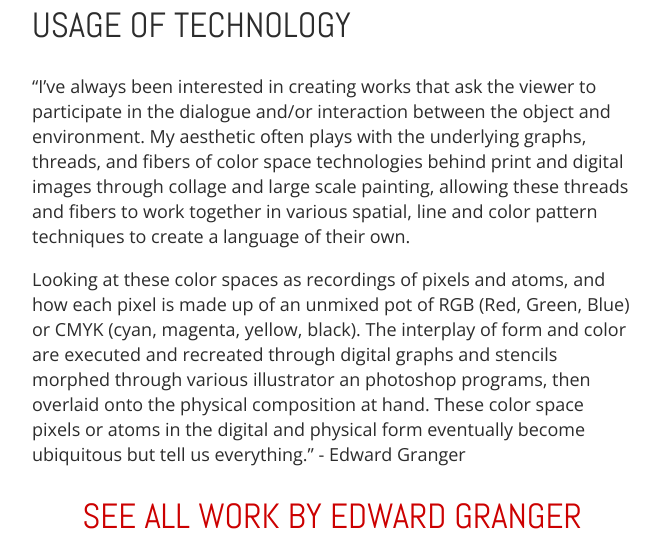
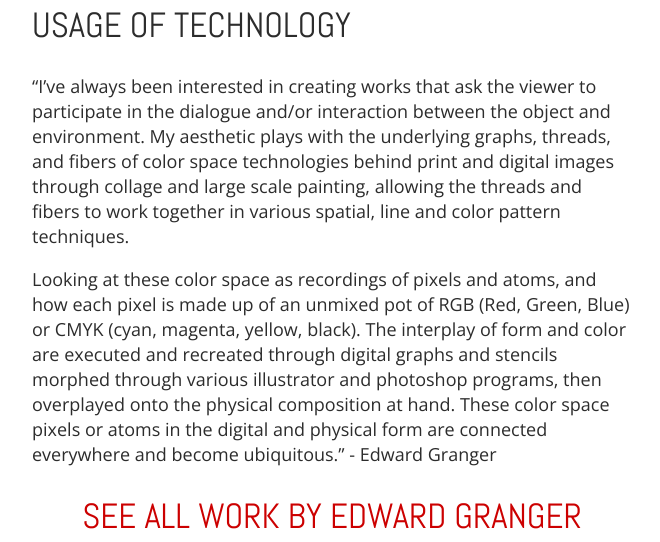
Before and after one commit to technologyashands/technologyashands.github.io, a Jekyll site: the page built from _artists/edward-granger.md, in a window 1280 px wide and 900 px high, scrolled down 771 px, cut to the strip 186-728 px from the top of the window. Shown: the whole strip, without its empty margins (308-968 px from the left). Built offline with Jekyll 4.4.1, drawn with Linux system fonts in a browser that asks for light colours; nearby versions of some CDN libraries.

Commit message:
Update edward-granger.md

```diff
--- a/_artists/edward-granger.md
+++ b/_artists/edward-granger.md
@@ -7,6 +7,6 @@
 ---
 ##USAGE OF TECHNOLOGY
 
-"I've always been interested in creating works that ask the viewer to participate in the dialogue and/or interaction between the object and environment. My aesthetic often plays with the underlying graphs, threads, and fibers of color space technologies behind print and digital images through collage and large scale painting, allowing these threads and fibers to work together in various spatial, line and color pattern techniques to create a language of their own.
+"I've always been interested in creating works that ask the viewer to participate in the dialogue and/or interaction between the object and environment. My aesthetic plays with the underlying graphs, threads, and fibers of color space technologies behind print and digital images through collage and large scale painting, allowing the threads and fibers to work together in various spatial, line and color pattern techniques.
 
-Looking at these color spaces as recordings of pixels and atoms, and how each pixel is made up of an unmixed pot of RGB (Red, Green, Blue) or CMYK (cyan, magenta, yellow, black). The interplay of form and color are executed and recreated through digital graphs and stencils morphed through various illustrator an photoshop programs, then overlaid onto the physical composition at hand. These color space pixels or atoms in the digital and physical form eventually become ubiquitous but tell us everything." - Edward Granger
+Looking at these color space as recordings of pixels and atoms, and how each pixel is made up of an unmixed pot of RGB (Red, Green, Blue) or CMYK (cyan, magenta, yellow, black). The interplay of form and color are executed and recreated through digital graphs and stencils morphed through various illustrator and photoshop programs, then overplayed onto the physical composition at hand. These color space pixels or atoms in the digital and physical form are connected everywhere and become ubiquitous." - Edward Granger
```
